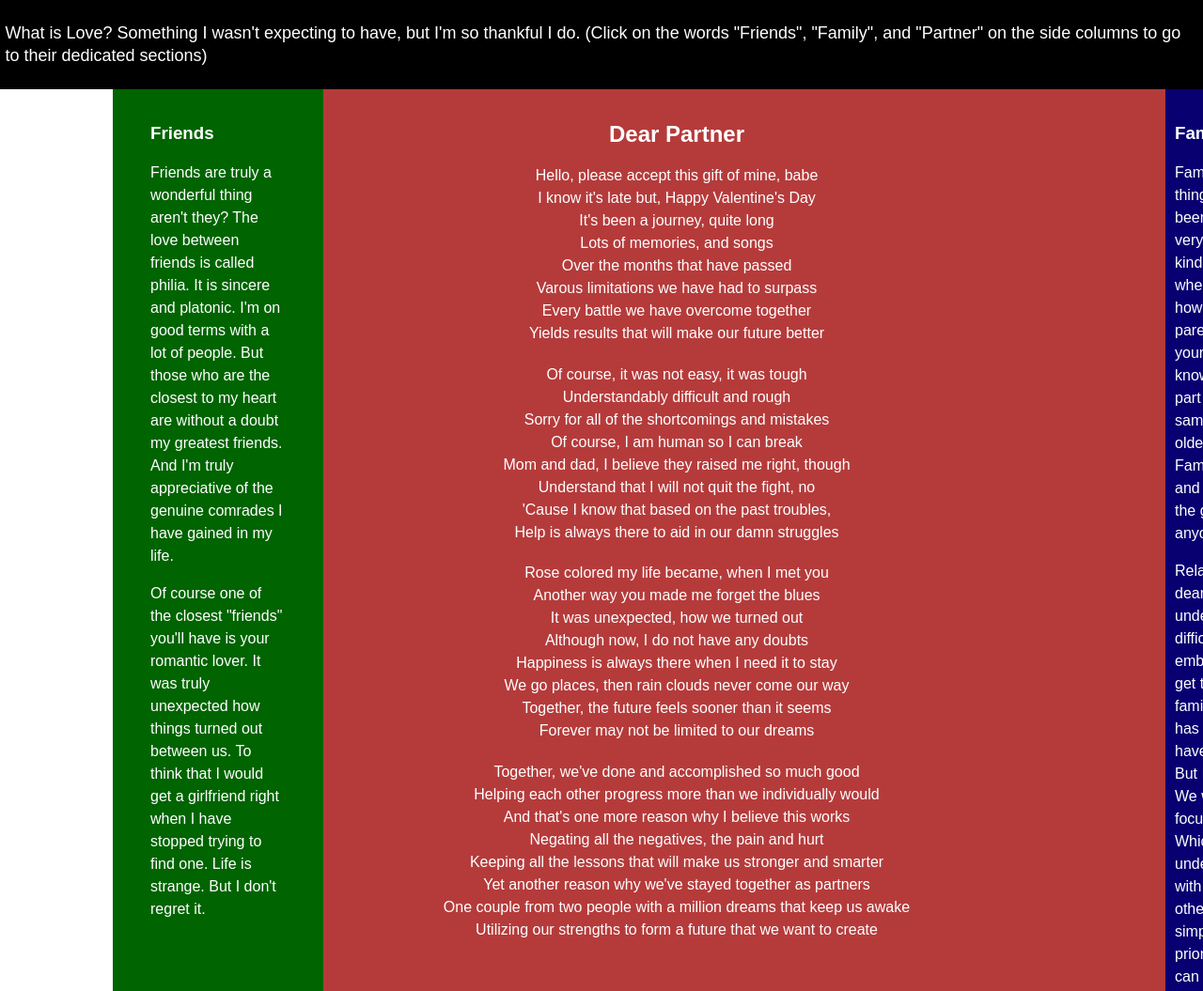
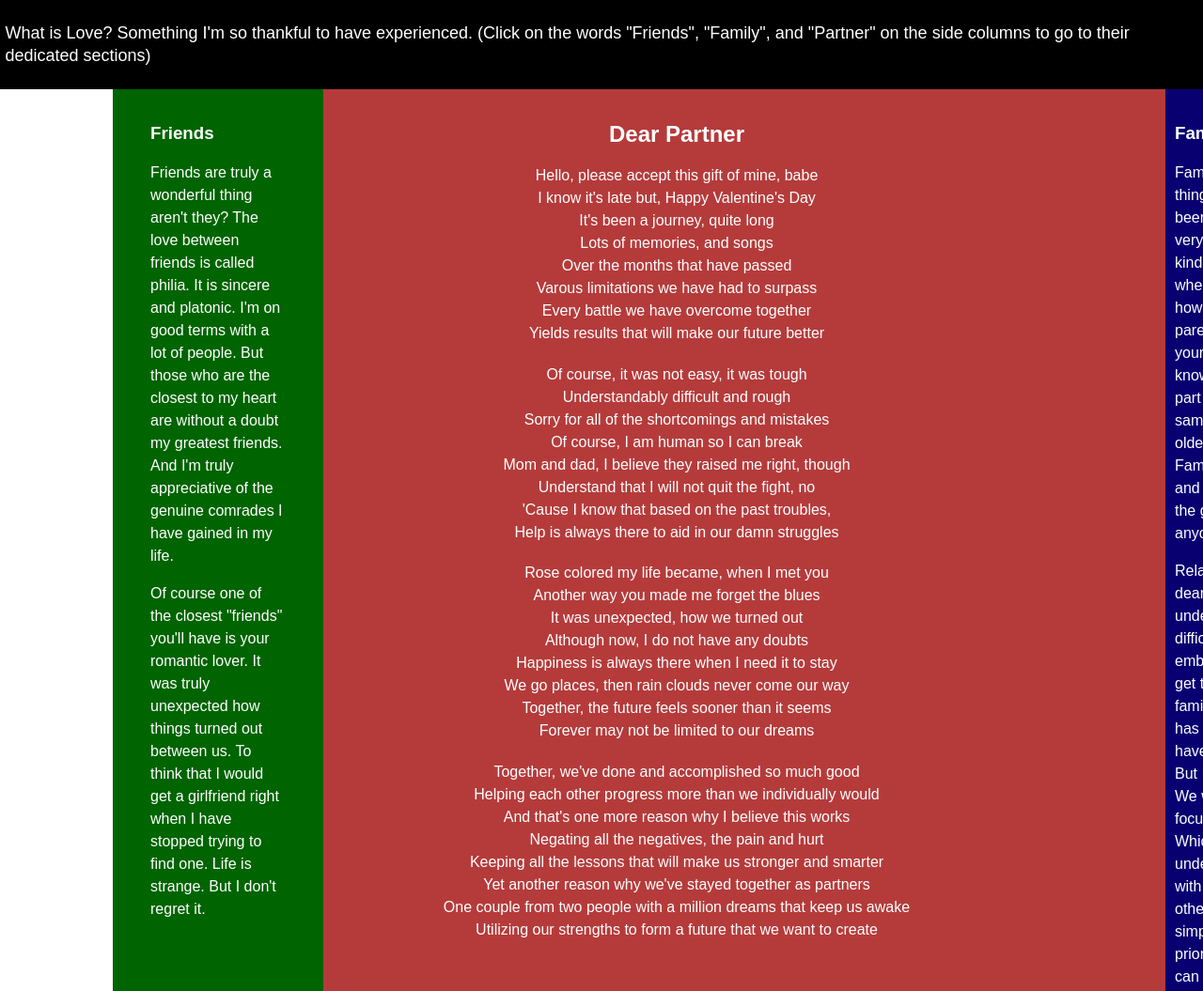
Before and after one commit to aezcrim/aezcrim.github.io, a plain HTML site: page index.html in a window 1280 px wide. Shown: the top 1055 px of the page at 94% size. Drawn offline with Linux system fonts and the light colour scheme.

Commit message:
Update index.html

```diff
--- a/index.html
+++ b/index.html
@@ -96,7 +96,7 @@
 
 <body id="A">
 
-	<header id="HD"><p>What is Love? Something I wasn't expecting to have, but I'm so thankful I do. (Click on the words "Friends", "Family", and "Partner" on the side columns to go to their dedicated sections)</p></header>
+	<header id="HD"><p>What is Love? Something I'm so thankful to have experienced. (Click on the words "Friends", "Family", and "Partner" on the side columns to go to their dedicated sections)</p></header>
 
 	<div id="B">
 
```
